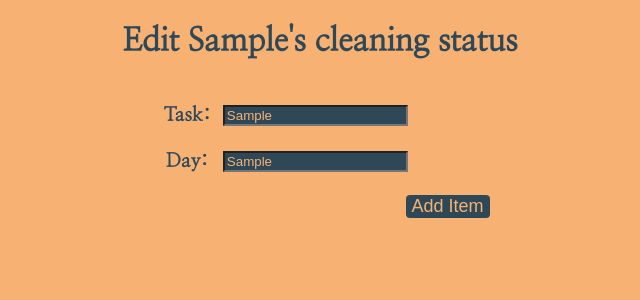
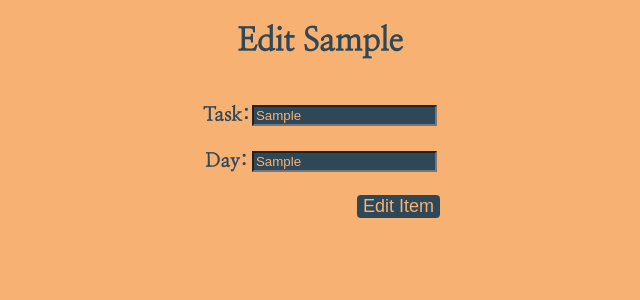
Before and after one commit to rharen11/swept-away, a Django app: page /items/1/update/ in a window 1280 px wide. Shown: the part 54-354 px from the top of the page, without its empty margins (320-960 px from the left). Run offline with Django 4.2, Linux system fonts and the light colour scheme; a user stored in the database is signed in; tables that the repository leaves empty hold one stand-in row (values such as "Sample post"); some web fonts are replaced.

Commit message:
add ternary to edit task

```diff
--- a/main_app/templates/main_app/item_form.html
+++ b/main_app/templates/main_app/item_form.html
@@ -7,7 +7,7 @@
 
 {% block content %}
   {% if item %}
-    <h1>Edit {{item.task}}'s cleaning status</h1>
+    <h1>Edit {{item.task}}</h1>
   {% else %}
     <h1>Let's Clean<img src="{% static 'images/lemon.svg' %}" alt="yellow sponge" width= 30px></h1>
   {% endif %}
@@ -17,7 +17,11 @@
       <table>
         {{ form.as_table }}
       </table>
-      <button type="submit" class="add-task">Add Item</button>
+      {% if item %}
+        <button type="submit" class="add-task">Edit Item</button>
+      {% else %}
+        <button type="submit" class="add-task">Add Item</button>
+      {% endif %}
     </form>
   </div>
 
```
Also changed, not shown: README.md.
